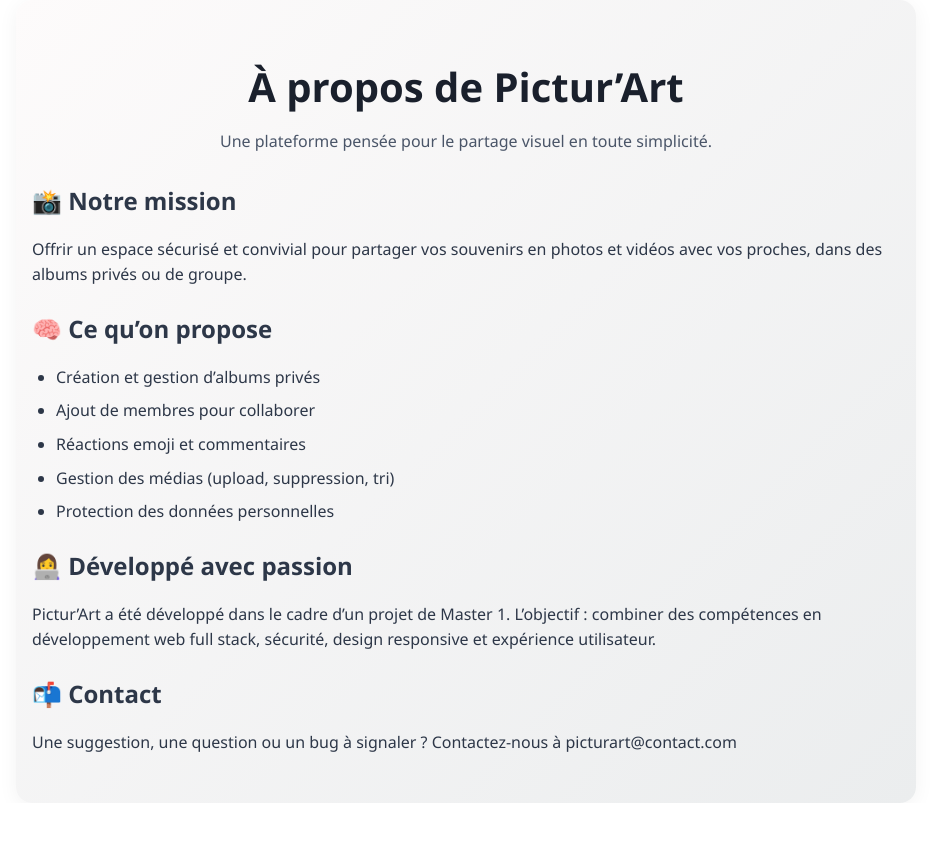
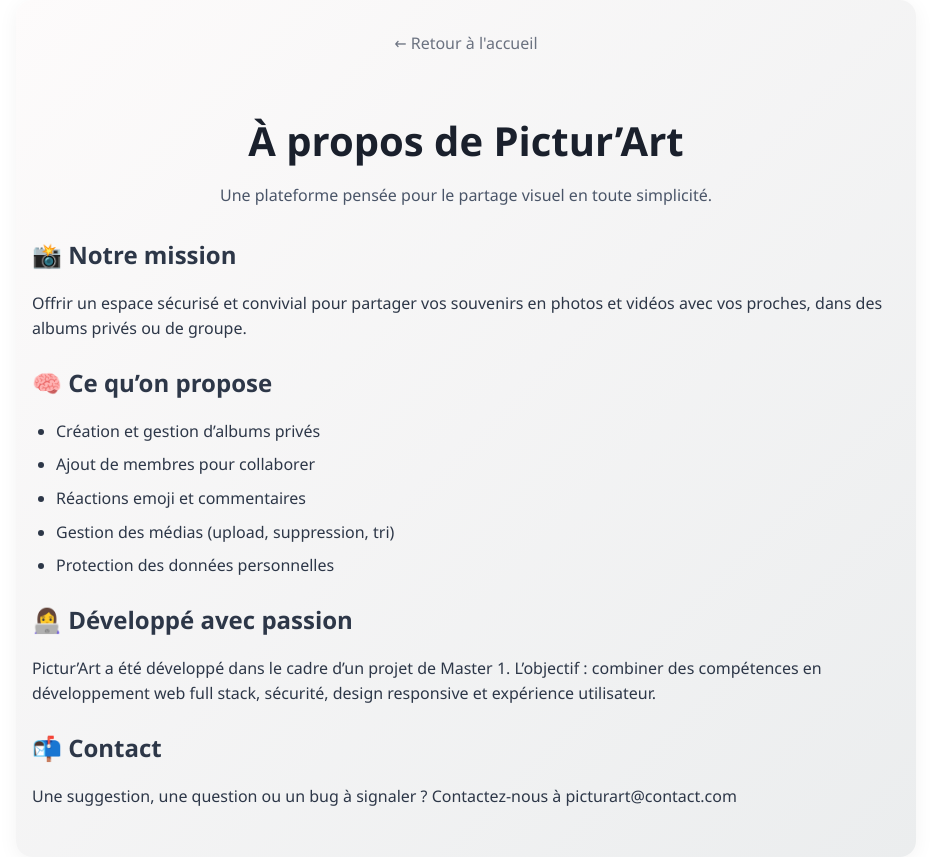
Before and after one commit to BrasSelva/Pictur-Art, a React (Create React App) app in the folder client/: page /aPropos in a window 1280 px wide. Shown: the whole page, without its empty margins (174-1121 px from the left). Before the commit the page ends 803 px from the top, so only its background shows below. Built offline with nearby package versions, Linux system fonts and the light colour scheme.

Commit message:
mise en place des routes des pages de reglementation

```diff
--- a/client/src/components/footers/Footer.jsx
+++ b/client/src/components/footers/Footer.jsx
@@ -7,8 +7,9 @@ function Footer() {
   return (
     <footer className="footer">
       <div className="footer-links">
-        <Link to="/mentions-legales">Mentions légales</Link>
-        <Link to="/cgu">CGU</Link>
+        <Link to="/mentionLegales">Mentions légales</Link>
+        <Link to="/CguPage">CGU</Link>
+        <Link to="/aPropos">À propos</Link>
         <Link to="/contact">Contact</Link>
       </div>
       <div className="footer-copy">
--- a/client/src/pages/reglementation/APropos.jsx
+++ b/client/src/pages/reglementation/APropos.jsx
@@ -1,10 +1,12 @@
 import React from 'react';
 import '../../assets/css/reglementation/Apropos.css';
+import { Link } from 'react-router-dom';
 
 const AProposPage = () => {
   return (
     <div className="apropos-container">
       <div className="apropos-header">
+        <Link to="/login" className="back-link">← Retour à l'accueil</Link>
         <h1>À propos de Pictur’Art</h1>
         <p>Une plateforme pensée pour le partage visuel en toute simplicité.</p>
       </div>
--- a/client/src/pages/reglementation/CguPage.jsx
+++ b/client/src/pages/reglementation/CguPage.jsx
@@ -1,10 +1,13 @@
 import React from 'react';
 import '../../assets/css/reglementation/CguPage.css';
+import { Link } from 'react-router-dom';
 
 const CGUPage = () => {
     return (
         <div className="cgu-container">
             <div className="cgu-header">
+                <Link to="/login" className="back-link">← Retour à l'accueil</Link>
+
                 <h1>Conditions Générales d’Utilisation</h1>
             </div>
 
--- a/client/src/pages/reglementation/MentionLegales.jsx
+++ b/client/src/pages/reglementation/MentionLegales.jsx
@@ -1,10 +1,13 @@
 import React from 'react';
 import '../../assets/css/reglementation/MentionLegales.css';
+import { Link } from 'react-router-dom';
 
 const MentionsLegalesPage = () => {
     return (
         <div className="mentions-container">
             <div className="mentions-header">
+                <Link to="/login" className="back-link">← Retour à l'accueil</Link>
+
                 <h1>Mentions légales</h1>
             </div>
 
--- a/client/src/services/router.js
+++ b/client/src/services/router.js
@@ -29,9 +29,9 @@ function AppRouter() {
       <Route path="/mot-de-passe-oublie" element={<MotDePasseOublie />} />
       <Route path="/codeTemporaire" element={<CodeTemporaire />} />
       <Route path="/nouveau-mot-de-passe" element={<NouveauMotDePasse />} />
-      <Route path="/MentionLegales" element={<MentionLegales />} />
-      <Route path="/CguPage" element={<CguPage />} />
-      <Route path="/APropos" element={<APropos />} />
+      <Route path="/mentionLegales" element={<MentionLegales />} />
+      <Route path="/cguPage" element={<CguPage />} />
+      <Route path="/aPropos" element={<APropos />} />
       <Route path="/contact" element={<Contact />} />
 
       {/* Routes protégées */}
```
Lines whose indentation alone changed are shown as unchanged.
